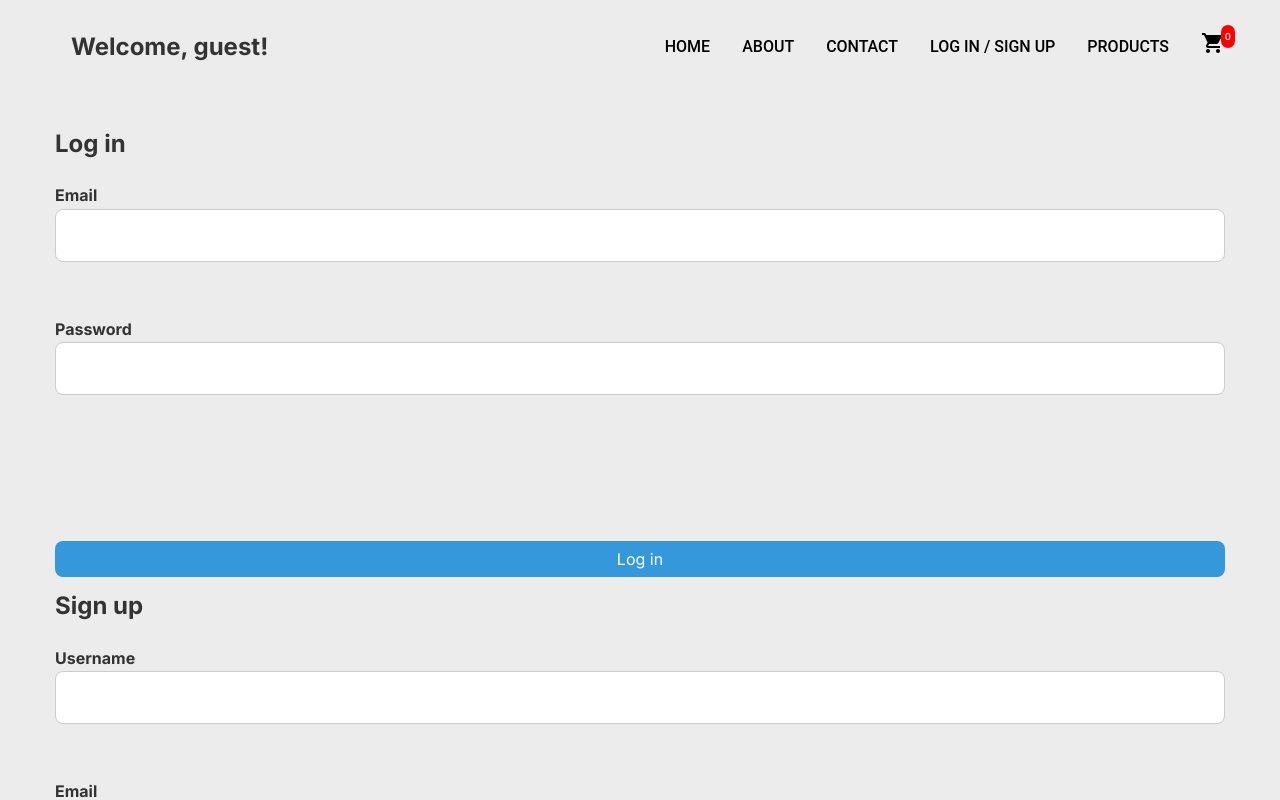
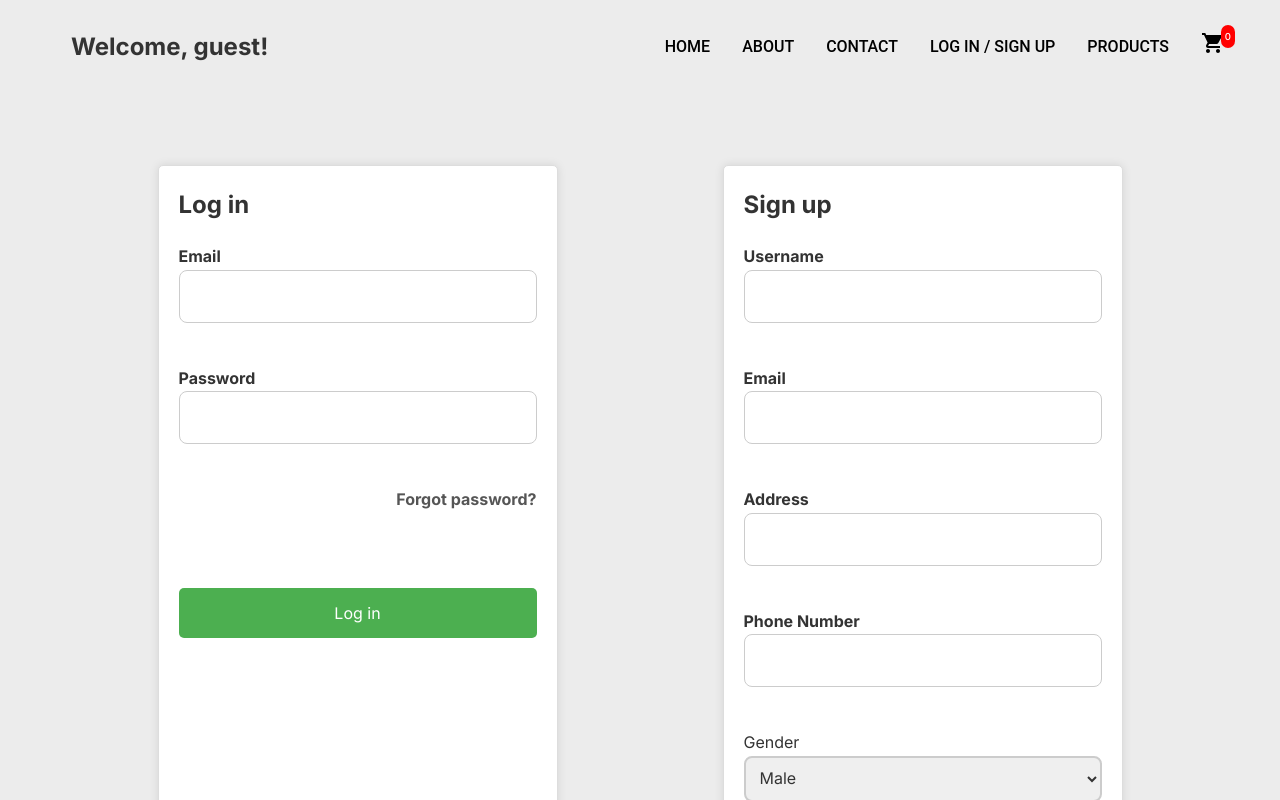
Before and after one commit to vikash123765/candleFrontEndReact, a React (Vite) app: page /login in a window 1280 px wide. Shown: the top 800 px of the page. Built offline with nearby package versions, Linux system fonts and the light colour scheme.

Commit message:
fully functional website with some style updates

```diff
--- a/src/routes/Login.jsx
+++ b/src/routes/Login.jsx
@@ -125,36 +125,35 @@ export default function Login() {
             setLoading(false); // Set loading to false after signup attempt
         }
     }
-
+// Update the component code
 return (
-        <div className="login-signup-container">
-            {loading && <div className="loading-icon"><i className="fas fa-spinner fa-spin"></i></div>}
-            <form className="login-form" onSubmit={handleLogin}>
+    <div className="custom-login-signup-container">
+        {loading && <div className="custom-loading-icon"><i className="fas fa-spinner fa-spin"></i></div>}
+        <form className="custom-login-form" onSubmit={handleLogin}>
             <h2>Log in</h2>
             <FormField name="email" label="Email" />
             <FormField name="password" label="Password" type="password" />
             <a href="/forgot">Forgot password?</a><br />
             <button type="submit">Log in</button>
-                {error && <span className="error">{error}</span>}
+            {error && <span className="custom-error">{error}</span>}
         </form>
-            <form className="signup-form" onSubmit={handleSignup}>
+        <form className="custom-signup-form" onSubmit={handleSignup}>
             <h2>Sign up</h2>
             <FormField name="userName" label="Username" />
             <FormField name="userEmail" label="Email" />
             <FormField name="address" label="Address" />
             <FormField name="phoneNumber" label="Phone Number" />
-                <div className="form-field">
+            <div className="custom-form-field">
                 <div>Gender</div>
                 <select name="gender">
                     <option value="MALE">Male</option>
                     <option value="FEMALE">Female</option>
-                        <option value="OTHER">Other</option>
                 </select>
             </div>
             <FormField name="userPassword" label="Password" type="password" />
             <FormField name="password2" label="Repeat password" type="password" />
             <button type="submit">Sign up</button>
-                {signupError && <span className="error">{signupError}</span>}
+            {signupError && <span className="custom-error">{signupError}</span>}
         </form>
     </div>
 );
--- a/src/style/LoginAndsignup.css
+++ b/src/style/LoginAndsignup.css
@@ -0,0 +1,73 @@
+/* CustomForms.css */
+
+/* Container for the login and signup forms */
+.custom-login-signup-container {
+    display: flex;
+    justify-content: space-around; /* Adjust this property as needed */
+    margin: 20px;
+}
+
+/* Login and Signup forms */
+.custom-login-form,
+.custom-signup-form {
+    flex: 1; /* Equal width for both forms */
+    max-width: 400px;
+    width: 100%;
+    margin: 20px;
+    padding: 20px;
+    border: 1px solid #ddd;
+    border-radius: 5px;
+    background-color: #fff;
+    box-shadow: 0 0 10px rgba(0, 0, 0, 0.1);
+}
+
+/* Form fields and buttons */
+.custom-login-form label,
+.custom-signup-form label {
+    display: block;
+    margin-bottom: 8px;
+}
+
+.custom-login-form input,
+.custom-signup-form input,
+.custom-signup-form select,
+.custom-signup-form button {
+    width: 100%;
+    padding: 10px;
+    margin-bottom: 15px;
+    box-sizing: border-box;
+}
+
+.custom-login-form button,
+.custom-signup-form button {
+    background-color: #4caf50;
+    color: #fff;
+    border: none;
+    padding: 15px;
+    cursor: pointer;
+    border-radius: 5px;
+}
+
+.custom-login-form button:hover,
+.custom-signup-form button:hover {
+    background-color: blue;
+}
+
+/* Error messages */
+.custom-error {
+    color: red;
+    margin-top: 10px;
+}
+
+/* Forgot password link */
+.custom-login-form a {
+    text-align: right;
+    display: block;
+    margin-bottom: 10px;
+    text-decoration: none;
+    color: #555;
+}
+
+.custom-login-form a:hover {
+    color: #333;
+}
--- a/src/style/cart.css
+++ b/src/style/cart.css
@@ -1,103 +1,101 @@
-/* General Styling */
-body {
-    font-family: 'Arial', sans-serif;
-    margin: 0;
-    padding: 0;
+/* Cart Container */
+#cart_form {
+    max-width: 800px;
+    margin: 0 auto;
+    padding: 20px;
+    border: 1px solid #ddd;
+    border-radius: 8px;
+    box-shadow: 0 4px 8px rgba(0, 0, 0, 0.1);
 }
 
-/* Cart Styling */
+/* Cart Items */
 #cart {
-    display: grid;
-    grid-template-columns: repeat(auto-fill, minmax(250px, 1fr));
-    gap: 1rem;
-    justify-content: center;
-}
-
-#cart_form {
-    margin-top: 2rem;
+    display: flex;
+    flex-wrap: wrap;
+    gap: 20px;
 }
 
 .cart-item {
-    display: grid;
-    border-radius: 1rem;
-    grid-template-columns: 1fr 2fr;
-    gap: 1rem;
-    background-color: #fff;
-    box-shadow: 0 2px 4px rgba(0, 0, 0, 0.1);
-    padding: 1rem;
-    transition: box-shadow 0.3s ease;
+    flex: 1 1 calc(33.33% - 20px);
+    max-width: calc(33.33% - 20px); /* Set max-width for each card */
+    height: 300px;
+    border: 1px solid #ddd;
+    border-radius: 8px;
+    overflow: hidden;
+    transition: transform 0.3s;
+    box-shadow: 0 4px 8px rgba(0, 0, 0, 0.1);
 }
 
 .cart-item:hover {
-    box-shadow: 0 4px 8px rgba(0, 0, 0, 0.2);
+    transform: scale(1.05);
 }
 
-.cart-item .left img {
+.cart-item img {
     width: 100%;
-    border-radius: 0.5rem;
+    height: 150px;
+    object-fit: cover;
+    border-bottom: 1px solid #ddd;
+    border-radius: 8px 8px 0 0;
 }
 
-.cart-item .right {
+.cart-item-details {
+    padding: 10px;
+    height: 100%;
     display: flex;
     flex-direction: column;
     justify-content: space-between;
 }
 
-.cart-item .right div {
-    margin-bottom: 0.5rem;
+.cart-item-details div {
+    margin-bottom: 5px;
 }
 
-.cart-item button {
-    background-color: #ff4d4d;
+.cart-item-details button {
+    background-color: #f44336;
     color: #fff;
     border: none;
-    padding: 0.5rem 1rem;
+    padding: 5px 10px;
+    border-radius: 4px;
     cursor: pointer;
-    border-radius: 0.25rem;
-    transition: background-color 0.3s ease;
+    transition: background-color 0.3s;
 }
 
-.cart-item button:hover {
-    background-color: #e60000;
+.cart-item-details button:hover {
+    background-color: #d32f2f;
 }
 
-/* Footer Styling */
-#cart_form .foot {
-    display: flex;
-    justify-content: space-between;
-    padding: 1rem;
-    align-items: center;
+/* Cart Footer */
+.foot {
+    margin-top: 20px;
+    text-align: center;
 }
 
-/* Shipping Form Styling */
+#cart_total {
+    margin-bottom: 10px;
+}
+
 .shipping-form {
-    max-width: 400px;
-    margin: 2rem auto;
-    padding: 20px;
-    border: 1px solid #ccc;
-    border-radius: 8px;
-    box-shadow: 0 2px 4px rgba(0, 0, 0, 0.1);
+    display: flex;
+    justify-content: center;
+    margin-bottom: 10px;
 }
 
 .shipping-form label {
-    display: block;
-    margin-bottom: 10px;
+    margin-right: 10px;
 }
 
-.shipping-form input[type="checkbox"] {
-    margin-right: 5px;
+/* Empty Cart Message */
+.empty-cart-message {
+    text-align: center;
+    margin-top: 20px;
+    color: #888;
 }
 
-.shipping-form button {
-    background-color: #4caf50;
-    color: #fff;
-    border: none;
-    padding: 10px 15px;
-    cursor: pointer;
-    border-radius: 4px;
-    transition: background-color 0.3s ease;
-}
-
-.shipping-form button:hover {
-    background-color: #45a049;
-}
+/* Contact.css */
+.loading-icon {
+    position: fixed;
+    top: 50%;
+    left: 50%;
+    transform: translate(-50%, -50%);
+    font-size: 5em; /* Adjust the font size as needed */
+  }
```
Also changed, not shown: src/routes/Cart.jsx (+37 -16 lines). Lines whose indentation alone changed are shown as unchanged.
